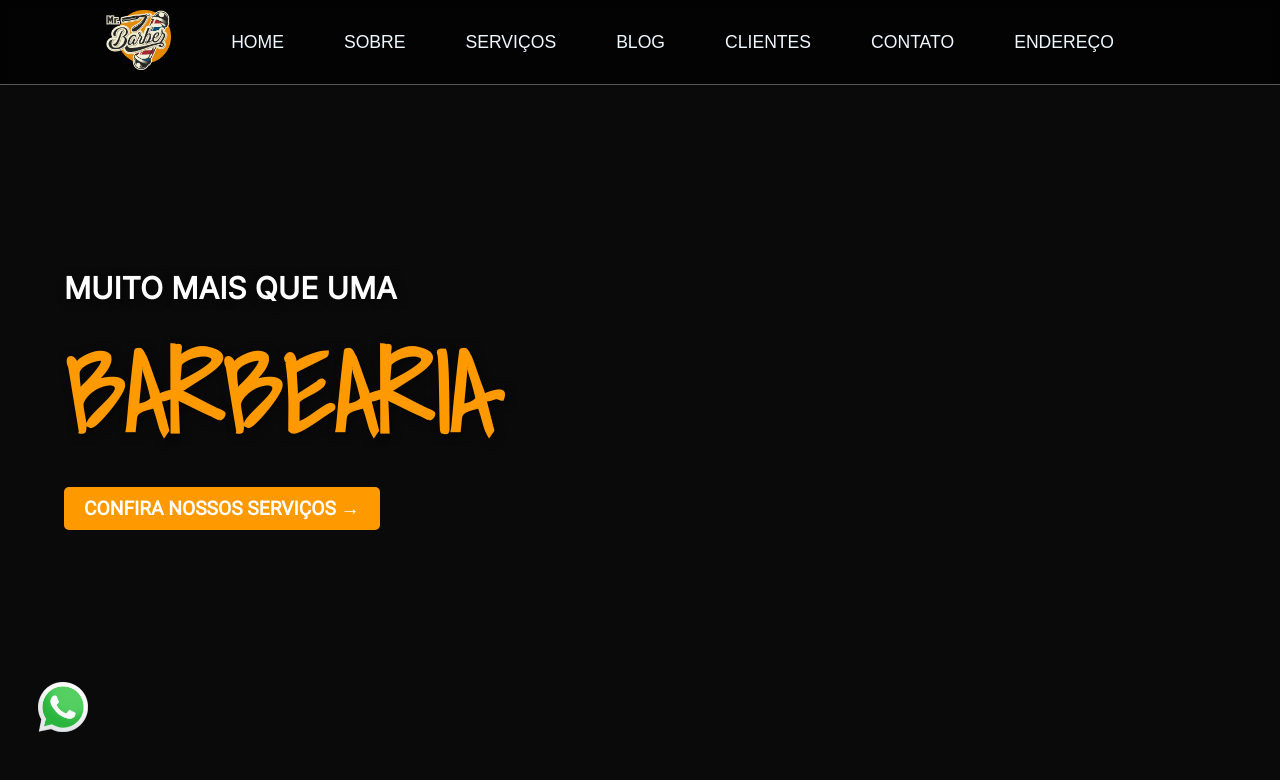
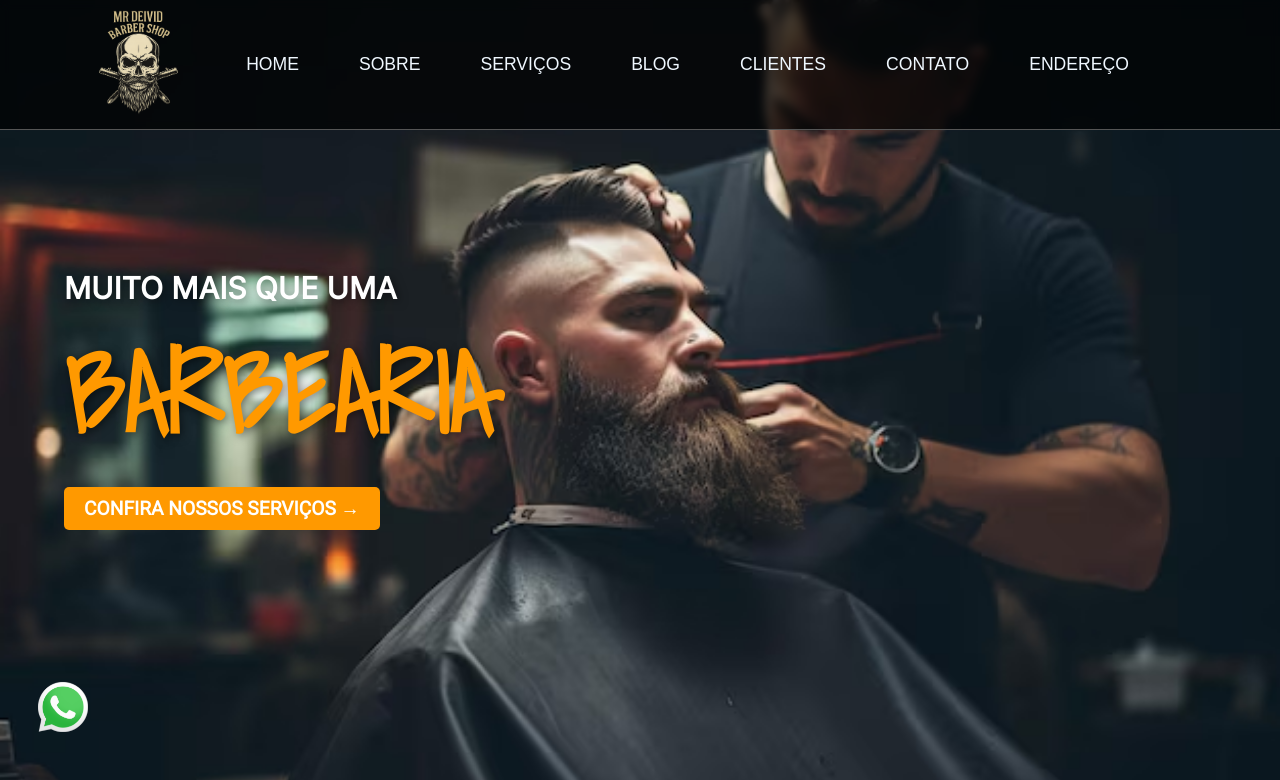
Before and after one commit to Jaymisom123/projeto-barbearia, a plain HTML site: page index.html in a window 1280 px wide. Shown: the top 780 px of the page. Drawn offline with Linux system fonts and the light colour scheme; a web font is replaced by a local one.

Commit message:
"Ponto de controle - estado atual do projeto barbearia"

```diff
--- a/index.html
+++ b/index.html
@@ -7,13 +7,13 @@
     <meta name="viewport" content="width=device-width, initial-scale=1.0">
     <title>Barbearia Mr. Barber </title>
     <link rel="stylesheet" href="./styles.css" />
-    <link rel="shortcut icon" href="./img/logo-mr-barber.png" type="image/x-icon">
+    <link rel="shortcut icon" href="./img/barber-logo.png" type="image/x-icon">
 </head>
 
 <body>
     <header>
         <a href="#principal">
-            <img class="logo-img" src="./img/logo-mr-barber.png" alt="logo" />
+            <img class="logo-img" src="./img/barber-logo.png" alt="logo" />
         </a>
 
         <nav>
@@ -71,7 +71,7 @@
                     </a>
                 </ul>
             </nav>
-            <img src="./img/logo-mr-barber.png" alt="logo"/>
+            <img src="./img/barber-logo.png" alt="logo"/>
         </div>
     </header>
 
@@ -357,7 +357,7 @@
     <div class="mascara-modal" onclick="ocultarModal()"></div>
 
     <footer>
-        <img class="logo-img" src="./img/logo-mr-barber.png" alt="logo" />
+        <img class="logo-img" src="./img/barber-logo.png" alt="logo" />
         <span class="copyright">© Copyright 2025 - Todos os direitos reservados</span>
         <span class="copyright2">Desenvolvido por: Jaymerego2015@gmail.com</span>
     </footer>
--- a/styles.css
+++ b/styles.css
@@ -42,7 +42,7 @@ header {
 }
 
 header .logo-img {
-    width: 65px;
+    width: 95px;
     height: auto;
     cursor: pointer;
 }
@@ -100,7 +100,7 @@ header .menu-mobile img {
     align-items: center;
     min-height: 100vh;
     position: relative;
-    background-image: url("./img/homem-barbado-bebendo-em-um-bar.jpg");
+    background-image: url("./img/modelo\ IA.avif");
     background-size: cover;
 }
 
@@ -515,7 +515,7 @@ footer {
 }
 
 footer .logo-img {
-    width: 90px;
+    width: 100px;
     height: auto;
 }
 
```
Also changed, not shown: blog1.html (+4 -4 lines), blog2.html (+4 -4 lines), blog3.html (+4 -4 lines), img/barber-logo.png (added), img/modelo IA.avif (added).
